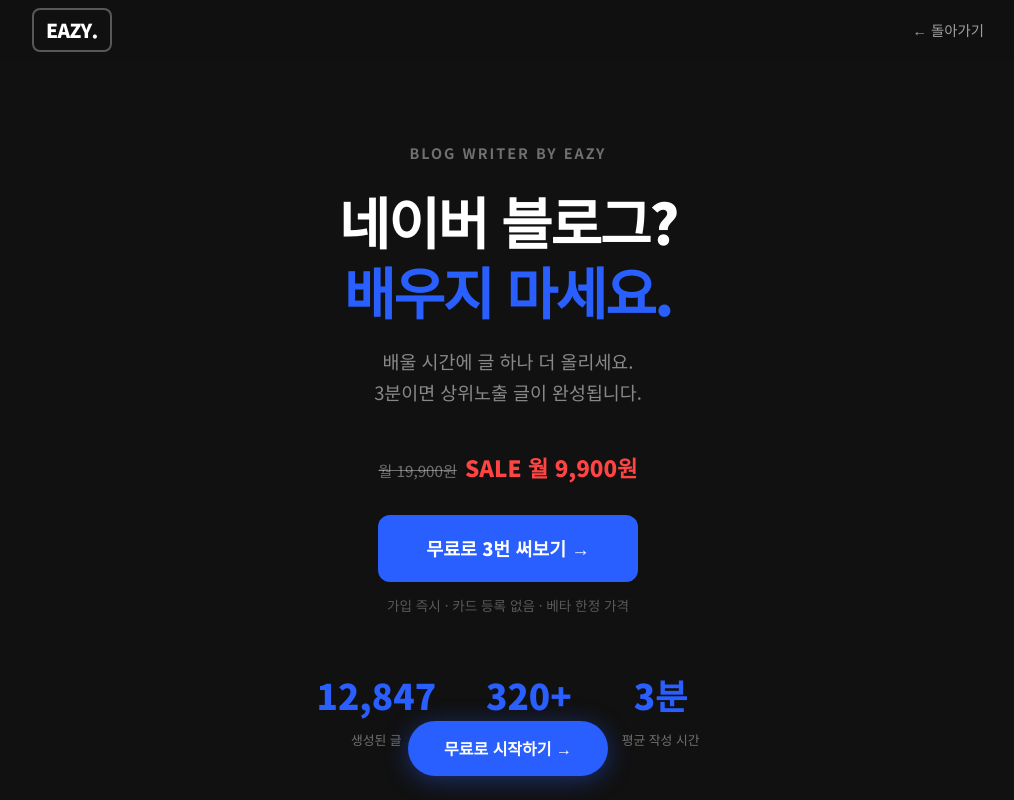
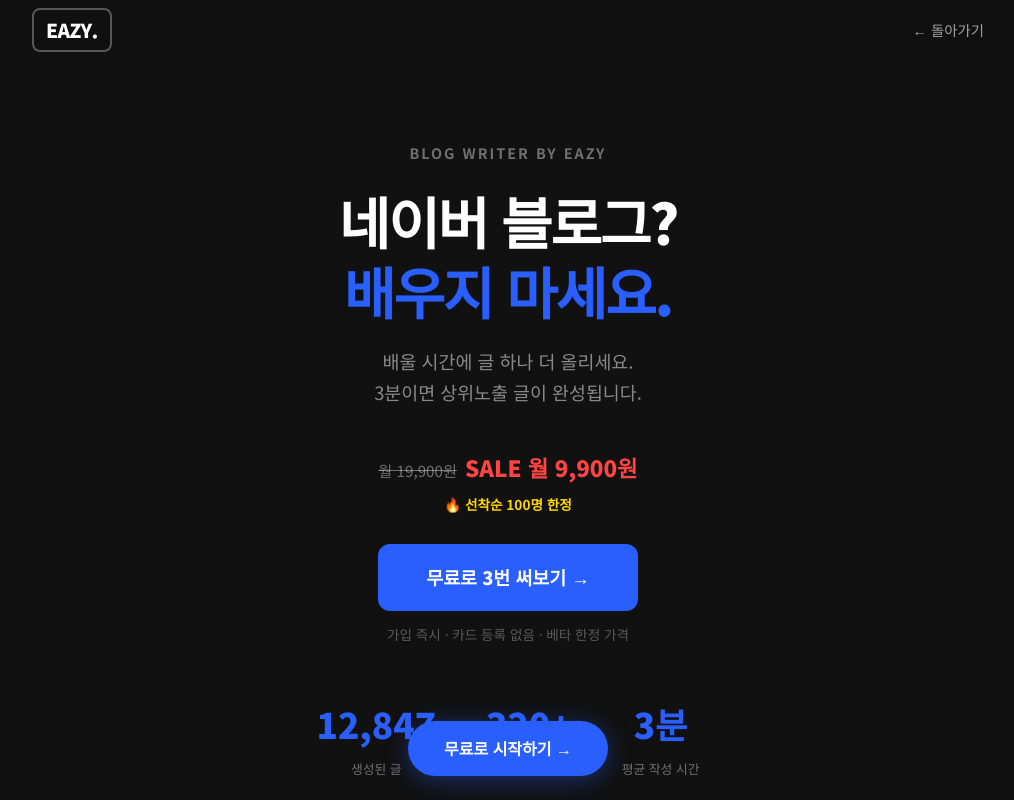
Before and after one commit to wldms706/eazy-homepage, a Next.js app: page /blogwriter in a window 1280 px wide. Shown: the top 800 px of the page, without its empty margins (132-1146 px from the left). Built offline with nearby package versions, Linux system fonts and the light colour scheme.

Commit message:
Update: 블로그라이터 선착순 100명 한정 문구 추가

```diff
--- a/src/app/blogwriter/page.tsx
+++ b/src/app/blogwriter/page.tsx
@@ -267,6 +267,7 @@
               <div style={{ marginBottom: '16px' }}>
                 <span style={{ fontSize: '0.95rem', color: 'rgba(255,255,255,0.4)', textDecoration: 'line-through' }}>월 19,900원</span>
                 <span style={{ fontSize: '1.4rem', fontWeight: 900, color: '#FF4444', marginLeft: '8px' }}>SALE 월 9,900원</span>
+                <p style={{ fontSize: '0.85rem', fontWeight: 700, color: '#FFD700', marginTop: '6px' }}>🔥 선착순 100명 한정</p>
               </div>
               <a href="https://www.blogwriter.co.kr" target="_blank" rel="noopener noreferrer" className="btn-main">무료로 3번 써보기 &rarr;</a>
               <span className="hero-note">가입 즉시 &middot; 카드 등록 없음 &middot; 베타 한정 가격</span>
@@ -514,6 +515,7 @@
             <div style={{ margin: '32px 0' }}>
               <span style={{ fontSize: '1.1rem', color: 'rgba(255,255,255,0.4)', textDecoration: 'line-through' }}>월 19,900원</span>
               <span style={{ display: 'block', fontSize: '2.2rem', fontWeight: 900, color: '#FF4444', marginTop: '4px' }}>SALE 월 9,900원</span>
+              <span style={{ display: 'block', fontSize: '1rem', fontWeight: 700, color: '#FFD700', marginTop: '8px' }}>🔥 선착순 100명 한정</span>
               <span style={{ fontSize: '0.85rem', color: 'rgba(255,255,255,0.4)' }}>베타 기간 한정 가격</span>
             </div>
             <a href="https://www.blogwriter.co.kr" target="_blank" rel="noopener noreferrer" className="btn-main">무료로 3번 써보기 &rarr;</a>
```
